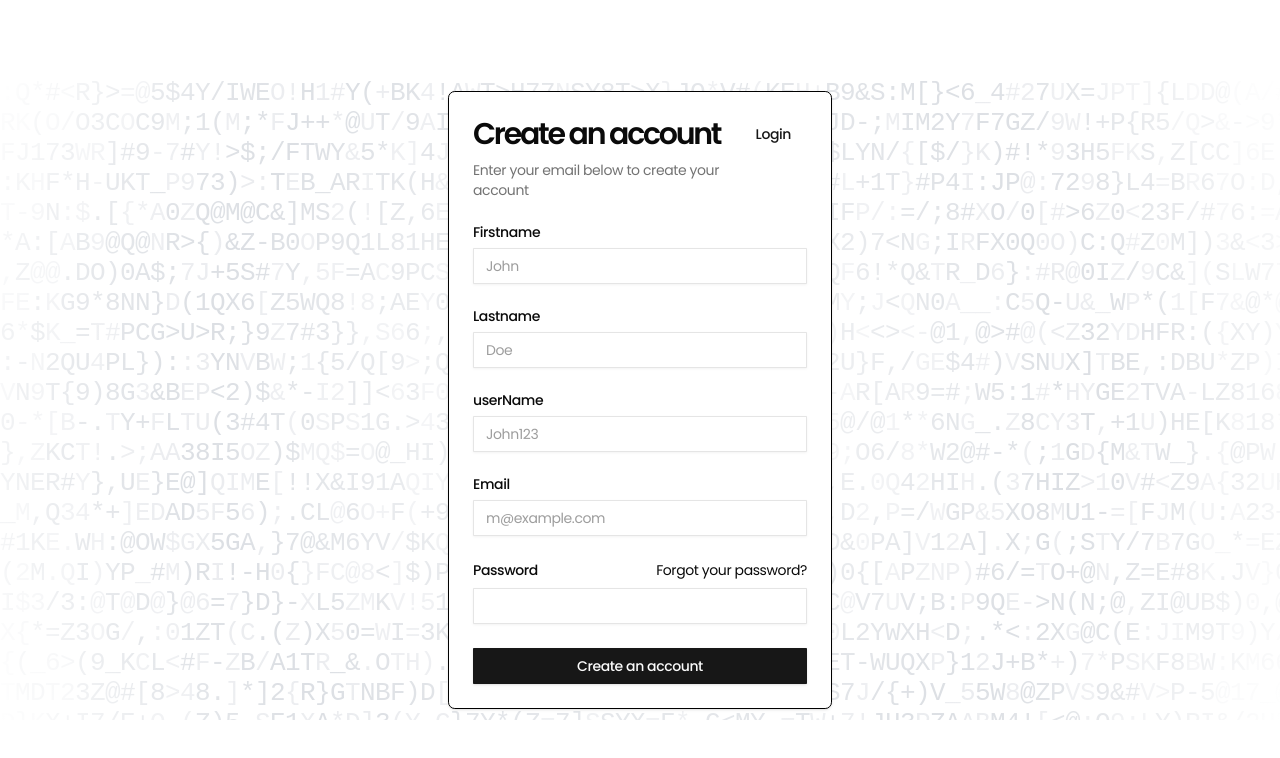
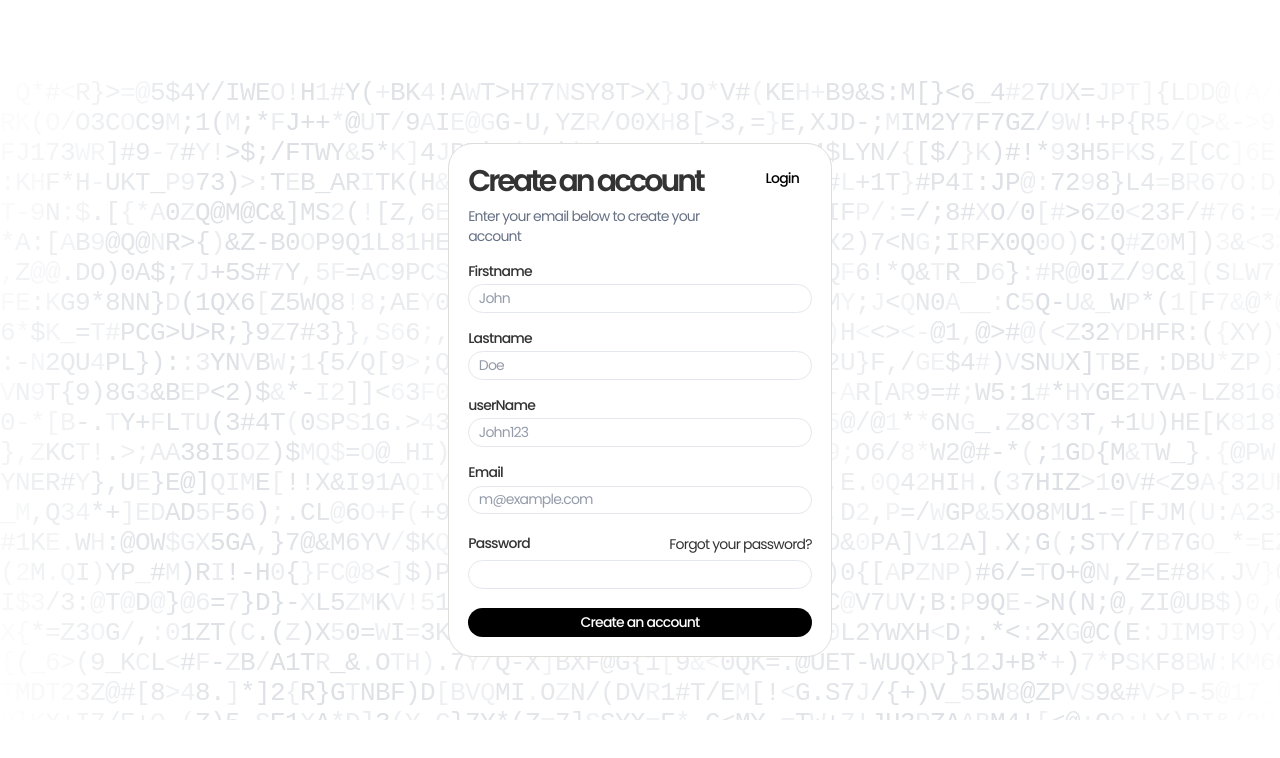
Before and after one commit to Anurag0577/Mockly---DM-screenshot-generator, a React (Vite) app in the folder frontend/: page /register in a window 1280 px wide. Shown: the top 758 px of the page. Built offline with nearby package versions, Linux system fonts and the light colour scheme.

Commit message:
Create darkmode funtionaliy

```diff
--- a/frontend/src/components/Header.jsx
+++ b/frontend/src/components/Header.jsx
@@ -30,9 +30,10 @@ export default function Header() {
       <div className="flex h-16 items-center justify-between gap-4  rounded-lg p-4 ">
         {/* Logo */}
         <div className="flex-1">
-          <a href="#" className="text-primary hover:text-primary/90 font-bold">
-            Mockly
+          <a href="#" className=" text-2xl hover:text-primary/90 font-bold ">
+            DM Screenshot Generator
           </a>
+          <span className="text-[10px] text-gray-400 ml-3 ">developed by Anurag Singh</span>
         </div>
         {/* Right side */}
         {(!isAuthenticated)?(
--- a/frontend/src/components/ProfileDropdown.jsx
+++ b/frontend/src/components/ProfileDropdown.jsx
@@ -40,7 +40,7 @@ export default function ProfileDropdown() {
         <Button variant="ghost" className="h-auto p-0 hover:bg-transparent">
           <Avatar>
             <AvatarImage src="/origin/avatar.jpg" alt="Profile image" />
-            <AvatarFallback>{user?.username.charAt(0).toUpperCase()}</AvatarFallback>
+            <AvatarFallback className='text-white dark:text-black'>{user?.username.charAt(0).toUpperCase()}</AvatarFallback>
           </Avatar>
           <ChevronDownIcon size={16} className="opacity-60" aria-hidden="true" />
         </Button>
--- a/frontend/src/index.css
+++ b/frontend/src/index.css
@@ -4,111 +4,111 @@
 @custom-variant dark (&:is(.dark *));
 
 :root {
-  --background: oklch(1 0 0);
-  --foreground: oklch(0.1450 0 0);
-  --card: oklch(1 0 0);
-  --card-foreground: oklch(0.1450 0 0);
-  --popover: oklch(1 0 0);
-  --popover-foreground: oklch(0.1450 0 0);
-  --primary: oklch(0.2050 0 0);
-  --primary-foreground: oklch(0.9850 0 0);
-  --secondary: oklch(0.9700 0 0);
-  --secondary-foreground: oklch(0.2050 0 0);
-  --muted: oklch(0.9700 0 0);
-  --muted-foreground: oklch(0.5560 0 0);
-  --accent: oklch(0.9700 0 0);
-  --accent-foreground: oklch(0.2050 0 0);
-  --destructive: oklch(0.5770 0.2450 27.3250);
-  --destructive-foreground: oklch(1 0 0);
-  --border: oklch(0% 0 0);
-  --input: oklch(0.9220 0 0);
-  --ring: oklch(0.7080 0 0);
-  --chart-1: oklch(0.8100 0.1000 252);
-  --chart-2: oklch(0.6200 0.1900 260);
-  --chart-3: oklch(0.5500 0.2200 263);
-  --chart-4: oklch(0.4900 0.2200 264);
-  --chart-5: oklch(0.4200 0.1800 266);
-  --sidebar: oklch(0.9850 0 0);
-  --sidebar-foreground: oklch(0.1450 0 0);
-  --sidebar-primary: oklch(0.2050 0 0);
-  --sidebar-primary-foreground: oklch(0.9850 0 0);
-  --sidebar-accent: oklch(0.9700 0 0);
-  --sidebar-accent-foreground: oklch(0.2050 0 0);
-  --sidebar-border: oklch(0.9220 0 0);
-  --sidebar-ring: oklch(0.7080 0 0);
-  --font-sans: Poppins, ui-sans-serif, sans-serif, system-ui;
-  --font-serif: ui-serif, Georgia, Cambria, "Times New Roman", Times, serif;
-  --font-mono: ui-monospace, SFMono-Regular, Menlo, Monaco, Consolas, "Liberation Mono", "Courier New", monospace;
-  --radius: 0.175rem;
+  --background: oklch(1.0000 0 0);
+  --foreground: oklch(0.3211 0 0);
+  --card: oklch(1.0000 0 0);
+  --card-foreground: oklch(0.3211 0 0);
+  --popover: oklch(1.0000 0 0);
+  --popover-foreground: oklch(0.3211 0 0);
+  --primary: oklch(0 0 0);
+  --primary-foreground: oklch(1.0000 0 0);
+  --secondary: oklch(0 0 0);
+  --secondary-foreground: oklch(1.0000 0 0);
+  --muted: oklch(0.9846 0.0017 247.8389);
+  --muted-foreground: oklch(0.5471 0.0321 263.2921);
+  --accent: oklch(0.8975 0.0042 91.4501);
+  --accent-foreground: oklch(0 0 0);
+  --destructive: oklch(0.6496 0.2362 26.9032);
+  --destructive-foreground: oklch(1.0000 0 0);
+  --border: oklch(0.8980 0.0058 84.5676);
+  --input: oklch(0.9271 0.0075 260.7315);
+  --ring: oklch(0.8046 0.0043 91.4561);
+  --chart-1: oklch(0.6225 0.2041 259.9027);
+  --chart-2: oklch(0.5469 0.2507 262.8085);
+  --chart-3: oklch(0.4902 0.2693 263.7106);
+  --chart-4: oklch(0.4234 0.2370 263.9162);
+  --chart-5: oklch(0.3742 0.1844 263.9420);
+  --sidebar: oklch(0.9846 0.0017 247.8389);
+  --sidebar-foreground: oklch(0.3211 0 0);
+  --sidebar-primary: oklch(0.6225 0.2041 259.9027);
+  --sidebar-primary-foreground: oklch(1.0000 0 0);
+  --sidebar-accent: oklch(0.9510 0.0267 237.5723);
+  --sidebar-accent-foreground: oklch(0.3742 0.1844 263.9420);
+  --sidebar-border: oklch(0.9271 0.0075 260.7315);
+  --sidebar-ring: oklch(0.6225 0.2041 259.9027);
+  --font-sans: Inter, sans-serif;
+  --font-serif: Source Serif 4, serif;
+  --font-mono: JetBrains Mono, monospace;
+  --radius: 1.3rem;
   --shadow-x: 0;
   --shadow-y: 1px;
-  --shadow-blur: 3px;
-  --shadow-spread: 0px;
-  --shadow-opacity: 0.1;
-  --shadow-color: oklch(0 0 0);
-  --shadow-2xs: 0 1px 3px 0px hsl(0 0% 0% / 0.05);
-  --shadow-xs: 0 1px 3px 0px hsl(0 0% 0% / 0.05);
-  --shadow-sm: 0 1px 3px 0px hsl(0 0% 0% / 0.10), 0 1px 2px -1px hsl(0 0% 0% / 0.10);
-  --shadow: 0 1px 3px 0px hsl(0 0% 0% / 0.10), 0 1px 2px -1px hsl(0 0% 0% / 0.10);
-  --shadow-md: 0 1px 3px 0px hsl(0 0% 0% / 0.10), 0 2px 4px -1px hsl(0 0% 0% / 0.10);
-  --shadow-lg: 0 1px 3px 0px hsl(0 0% 0% / 0.10), 0 4px 6px -1px hsl(0 0% 0% / 0.10);
-  --shadow-xl: 0 1px 3px 0px hsl(0 0% 0% / 0.10), 0 8px 10px -1px hsl(0 0% 0% / 0.10);
-  --shadow-2xl: 0 1px 3px 0px hsl(0 0% 0% / 0.25);
-  --tracking-normal: -0.025em;
-  --spacing: 0.25rem;
+  --shadow-blur: 8px;
+  --shadow-spread: -1.5px;
+  --shadow-opacity: 0;
+  --shadow-color: #000000;
+  --shadow-2xs: 0 1px 8px -1.5px hsl(0 0% 0% / 0.00);
+  --shadow-xs: 0 1px 8px -1.5px hsl(0 0% 0% / 0.00);
+  --shadow-sm: 0 1px 8px -1.5px hsl(0 0% 0% / 0.00), 0 1px 2px -2.5px hsl(0 0% 0% / 0.00);
+  --shadow: 0 1px 8px -1.5px hsl(0 0% 0% / 0.00), 0 1px 2px -2.5px hsl(0 0% 0% / 0.00);
+  --shadow-md: 0 1px 8px -1.5px hsl(0 0% 0% / 0.00), 0 2px 4px -2.5px hsl(0 0% 0% / 0.00);
+  --shadow-lg: 0 1px 8px -1.5px hsl(0 0% 0% / 0.00), 0 4px 6px -2.5px hsl(0 0% 0% / 0.00);
+  --shadow-xl: 0 1px 8px -1.5px hsl(0 0% 0% / 0.00), 0 8px 10px -2.5px hsl(0 0% 0% / 0.00);
+  --shadow-2xl: 0 1px 8px -1.5px hsl(0 0% 0% / 0.00);
+  --tracking-normal: -0.05em;
+  --spacing: 0.2rem;
 }
 
 .dark {
-  --background: oklch(0.1450 0 0);
-  --foreground: oklch(0.9850 0 0);
-  --card: oklch(0.2050 0 0);
-  --card-foreground: oklch(0.9850 0 0);
-  --popover: oklch(0.2690 0 0);
-  --popover-foreground: oklch(0.9850 0 0);
-  --primary: oklch(0.9220 0 0);
-  --primary-foreground: oklch(0.2050 0 0);
-  --secondary: oklch(0.2690 0 0);
-  --secondary-foreground: oklch(0.9850 0 0);
-  --muted: oklch(0.2690 0 0);
-  --muted-foreground: oklch(0.7080 0 0);
-  --accent: oklch(0.3710 0 0);
-  --accent-foreground: oklch(0.9850 0 0);
-  --destructive: oklch(0.7040 0.1910 22.2160);
-  --destructive-foreground: oklch(0.9850 0 0);
-  --border: oklch(0.2750 0 0);
-  --input: oklch(0.3250 0 0);
-  --ring: oklch(0.5560 0 0);
-  --chart-1: oklch(0.8100 0.1000 252);
-  --chart-2: oklch(0.6200 0.1900 260);
-  --chart-3: oklch(0.5500 0.2200 263);
-  --chart-4: oklch(0.4900 0.2200 264);
-  --chart-5: oklch(0.4200 0.1800 266);
-  --sidebar: oklch(0.2050 0 0);
-  --sidebar-foreground: oklch(0.9850 0 0);
-  --sidebar-primary: oklch(0.4880 0.2430 264.3760);
-  --sidebar-primary-foreground: oklch(0.9850 0 0);
-  --sidebar-accent: oklch(0.2690 0 0);
-  --sidebar-accent-foreground: oklch(0.9850 0 0);
-  --sidebar-border: oklch(0.2750 0 0);
-  --sidebar-ring: oklch(0.4390 0 0);
-  --font-sans: Poppins, ui-sans-serif, sans-serif, system-ui;
-  --font-serif: ui-serif, Georgia, Cambria, "Times New Roman", Times, serif;
-  --font-mono: ui-monospace, SFMono-Regular, Menlo, Monaco, Consolas, "Liberation Mono", "Courier New", monospace;
-  --radius: 0.175rem;
+  --background: oklch(0.2686 0 0);
+  --foreground: oklch(0.9219 0 0);
+  --card: oklch(0.2686 0 0);
+  --card-foreground: oklch(0.9219 0 0);
+  --popover: oklch(0.2686 0 0);
+  --popover-foreground: oklch(0.9219 0 0);
+  --primary: oklch(1.0000 0 0);
+  --primary-foreground: oklch(0 0 0);
+  --secondary: oklch(1.0000 0 0);
+  --secondary-foreground: oklch(0 0 0);
+  --muted: oklch(0.2393 0 0);
+  --muted-foreground: oklch(0.7155 0 0);
+  --accent: oklch(0.8046 0.0043 91.4561);
+  --accent-foreground: oklch(0 0 0);
+  --destructive: oklch(0.6496 0.2362 26.9032);
+  --destructive-foreground: oklch(1.0000 0 0);
+  --border: oklch(0.3715 0 0);
+  --input: oklch(0.3715 0 0);
+  --ring: oklch(0.9706 0.0017 67.8024);
+  --chart-1: oklch(0.7122 0.1526 254.9868);
+  --chart-2: oklch(0.6225 0.2041 259.9027);
+  --chart-3: oklch(0.5469 0.2507 262.8085);
+  --chart-4: oklch(0.4902 0.2693 263.7106);
+  --chart-5: oklch(0.4234 0.2370 263.9162);
+  --sidebar: oklch(0.2046 0 0);
+  --sidebar-foreground: oklch(0.9219 0 0);
+  --sidebar-primary: oklch(0.6225 0.2041 259.9027);
+  --sidebar-primary-foreground: oklch(1.0000 0 0);
+  --sidebar-accent: oklch(0.3742 0.1844 263.9420);
+  --sidebar-accent-foreground: oklch(0.8820 0.0588 253.9688);
+  --sidebar-border: oklch(0.3715 0 0);
+  --sidebar-ring: oklch(0.6225 0.2041 259.9027);
+  --font-sans: Inter, sans-serif;
+  --font-serif: Source Serif 4, serif;
+  --font-mono: JetBrains Mono, monospace;
+  --radius: 1.3rem;
   --shadow-x: 0;
   --shadow-y: 1px;
-  --shadow-blur: 3px;
-  --shadow-spread: 0px;
-  --shadow-opacity: 0.1;
+  --shadow-blur: 8px;
+  --shadow-spread: -1.5px;
+  --shadow-opacity: 0;
   --shadow-color: oklch(0 0 0);
-  --shadow-2xs: 0 1px 3px 0px hsl(0 0% 0% / 0.05);
-  --shadow-xs: 0 1px 3px 0px hsl(0 0% 0% / 0.05);
-  --shadow-sm: 0 1px 3px 0px hsl(0 0% 0% / 0.10), 0 1px 2px -1px hsl(0 0% 0% / 0.10);
-  --shadow: 0 1px 3px 0px hsl(0 0% 0% / 0.10), 0 1px 2px -1px hsl(0 0% 0% / 0.10);
-  --shadow-md: 0 1px 3px 0px hsl(0 0% 0% / 0.10), 0 2px 4px -1px hsl(0 0% 0% / 0.10);
-  --shadow-lg: 0 1px 3px 0px hsl(0 0% 0% / 0.10), 0 4px 6px -1px hsl(0 0% 0% / 0.10);
-  --shadow-xl: 0 1px 3px 0px hsl(0 0% 0% / 0.10), 0 8px 10px -1px hsl(0 0% 0% / 0.10);
-  --shadow-2xl: 0 1px 3px 0px hsl(0 0% 0% / 0.25);
+  --shadow-2xs: 0 1px 8px -1.5px hsl(0 0% 0% / 0.00);
+  --shadow-xs: 0 1px 8px -1.5px hsl(0 0% 0% / 0.00);
+  --shadow-sm: 0 1px 8px -1.5px hsl(0 0% 0% / 0.00), 0 1px 2px -2.5px hsl(0 0% 0% / 0.00);
+  --shadow: 0 1px 8px -1.5px hsl(0 0% 0% / 0.00), 0 1px 2px -2.5px hsl(0 0% 0% / 0.00);
+  --shadow-md: 0 1px 8px -1.5px hsl(0 0% 0% / 0.00), 0 2px 4px -2.5px hsl(0 0% 0% / 0.00);
+  --shadow-lg: 0 1px 8px -1.5px hsl(0 0% 0% / 0.00), 0 4px 6px -2.5px hsl(0 0% 0% / 0.00);
+  --shadow-xl: 0 1px 8px -1.5px hsl(0 0% 0% / 0.00), 0 8px 10px -2.5px hsl(0 0% 0% / 0.00);
+  --shadow-2xl: 0 1px 8px -1.5px hsl(0 0% 0% / 0.00);
 }
 
 @theme inline {
@@ -191,6 +191,18 @@ body {
   letter-spacing: var(--tracking-normal);
 }
 
+body {
+  letter-spacing: var(--tracking-normal);
+}
+
+body {
+  letter-spacing: var(--tracking-normal);
+}
+
+body {
+  letter-spacing: var(--tracking-normal);
+}
+
 
 @layer base {
   * {
```
Also changed, not shown: frontend/src/components/HowToUsePopup.jsx (+122 -108 lines), frontend/src/components/MassegeField.jsx (+34 -10 lines), frontend/src/components/comp-130.jsx (+34 -13 lines), frontend/src/components/ui/switch.jsx (added, +27 -0 lines), frontend/src/pages/Homepage.jsx (+5 -8 lines), frontend/src/plateform/WhatsApp.jsx (+37 -35 lines), frontend/src/assets/WhatsAppPNG.webp (added), frontend/src/assets/whatsappDark.png (added).
